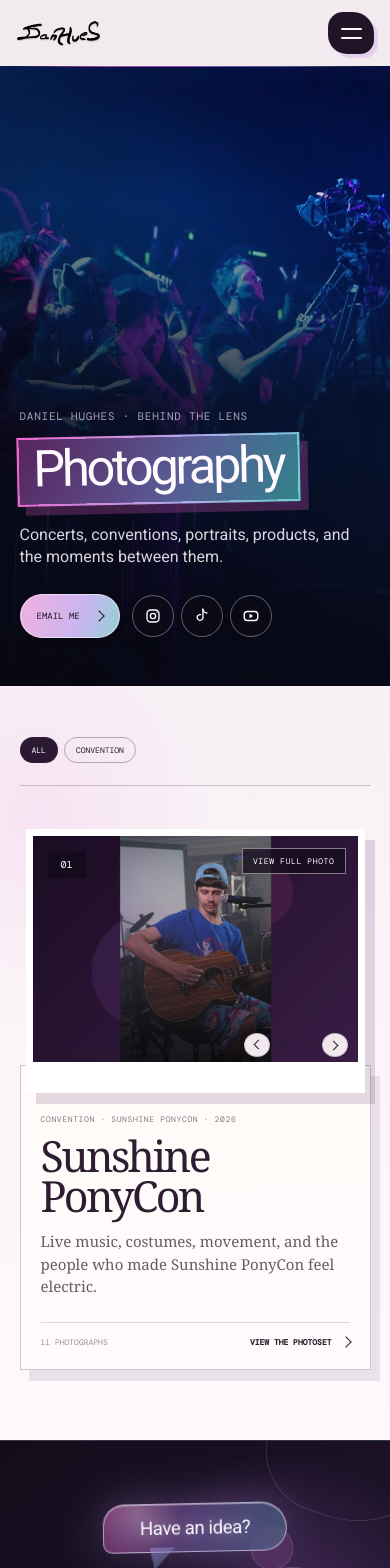
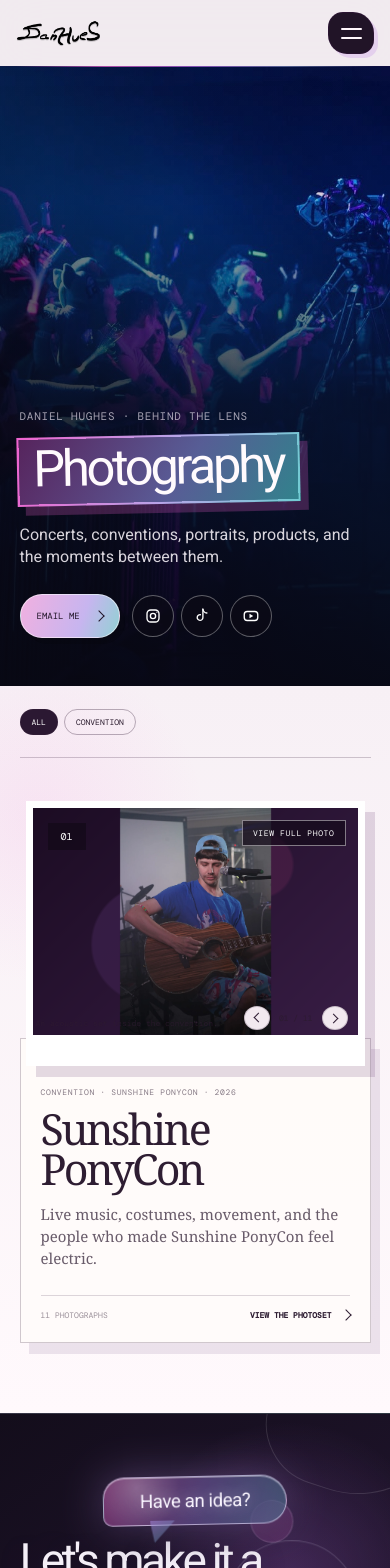
Before and after one commit to DanHues/creative-portfolio, a Next.js app: page /photography in a window 390 px wide. Shown: the top 1568 px of the page. Built offline with nearby package versions, Linux system fonts and the light colour scheme; a web font is replaced by a local one.

Commit message:
Tighten photography filter spacing

```diff
--- a/app/globals.css
+++ b/app/globals.css
@@ -2695,7 +2695,7 @@ body > main { padding-top: 76px; }
   stroke: none;
 }
 .photo-catalogue {
-  padding: clamp(52px, 6vw, 90px) 3.2vw 10vw;
+  padding: clamp(22px, 2.6vw, 38px) 3.2vw 10vw;
   color: #2a1b2d;
   background:
     radial-gradient(circle at 10% 18%, rgba(239,99,207,.1), transparent 24%),
@@ -3752,7 +3752,7 @@ body > main { padding-top: 76px; }
   }
   .photo-hero-copy > p:not(.eyebrow) { margin-top: 20px; font-size: 16px; }
   .photo-hero-actions { flex-wrap: wrap; }
-  .photo-catalogue { padding: 13vw 5vw 18vw; }
+  .photo-catalogue { padding: 6vw 5vw 18vw; }
   .photo-catalogue-heading {
     margin-bottom: 11vw;
     display: grid;
```
